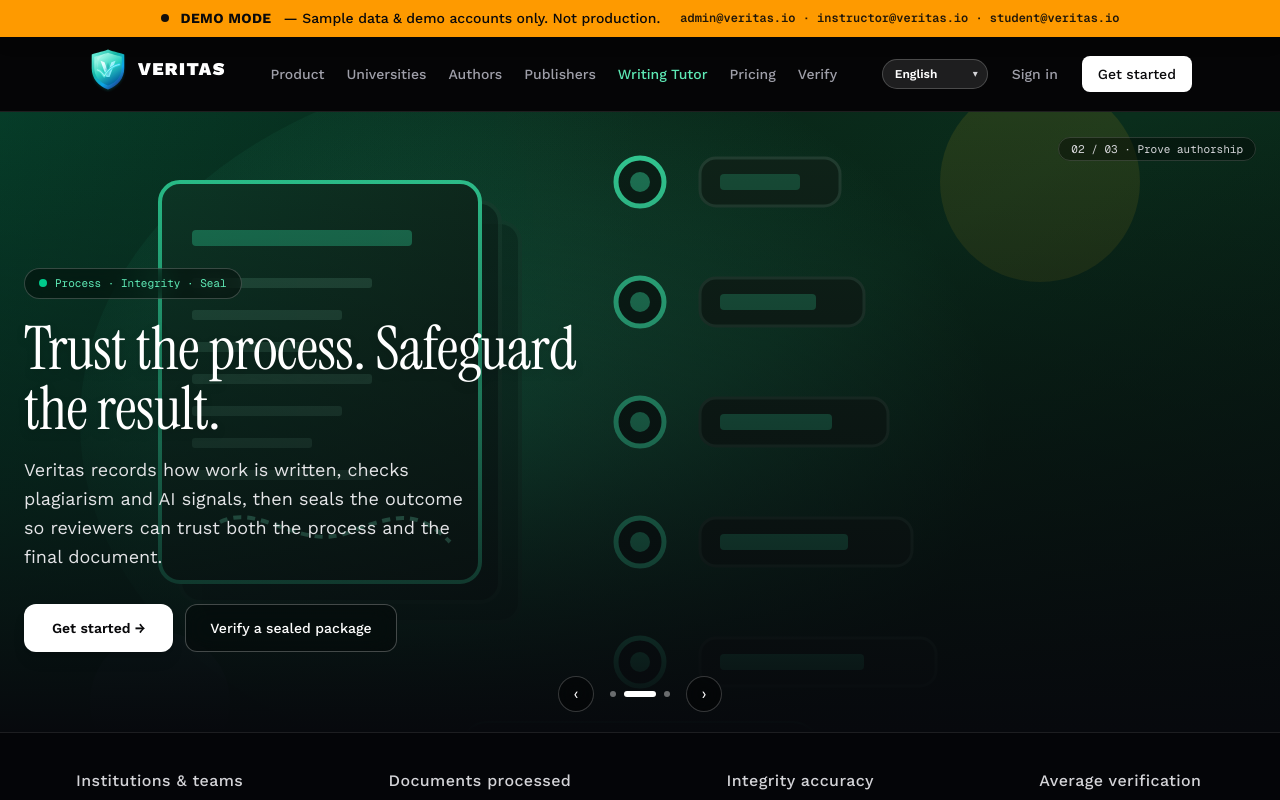
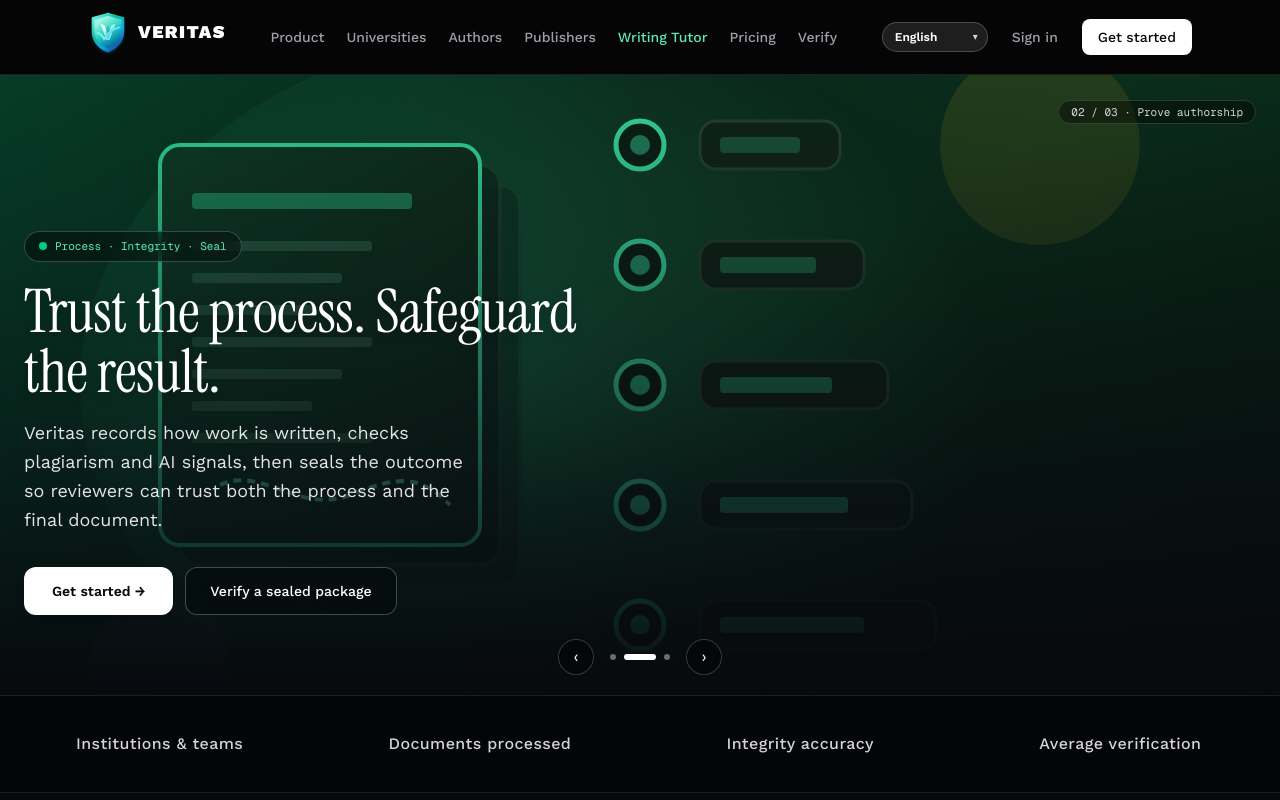
Before and after one commit to heidif24/veritas, a Next.js app: page / in a window 1280 px wide. Shown: the top 800 px of the page. Built offline with nearby package versions, Linux system fonts and the light colour scheme.

Commit message:
Remove sticky DEMO MODE banner from site chrome

```diff
--- a/app/layout.tsx
+++ b/app/layout.tsx
@@ -2,7 +2,6 @@ import type { Metadata, Viewport } from "next";
 import { Geist_Mono, Instrument_Serif, Work_Sans } from "next/font/google";
 import type { ReactNode } from "react";
 import { BootSplash } from "./components/boot-splash";
-import { DemoBanner } from "./components/demo-banner";
 import { LocaleProvider } from "./components/locale-provider";
 import { PwaRegister } from "./components/pwa-register";
 import { PublicChrome } from "./components/public-chrome";
@@ -61,7 +60,6 @@ export default function RootLayout({ children }: Readonly<{ children: ReactNode
         <LocaleProvider>
           <PwaRegister />
           <BootSplash />
-          <DemoBanner />
           <PublicChrome>{children}</PublicChrome>
         </LocaleProvider>
       </body>
```
